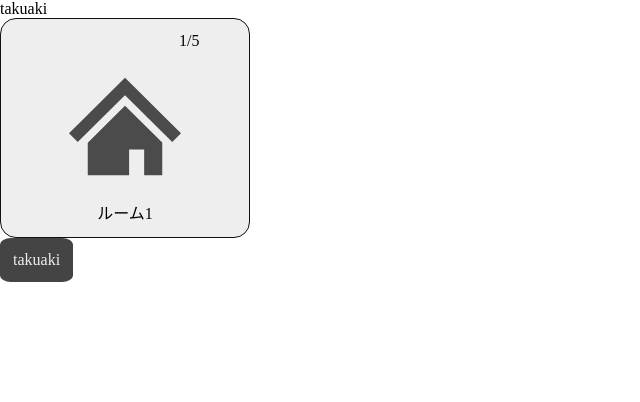
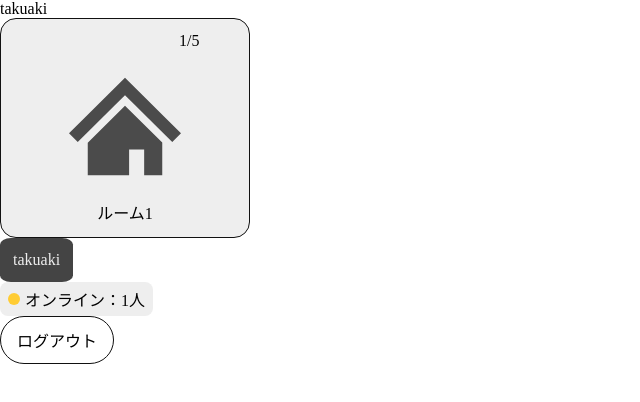
Before and after one commit to uuronn/auras-d-reach, a React (Vite) app: page /takuaki in a window 1280 px wide. Shown: the top 402 px of the page, without its empty margins (0-640 px from the left). Built offline with nearby package versions, Linux system fonts and the light colour scheme; no server answers.

Commit message:
オンライン人数のコンポーネントを作成しました

```diff
--- /dev/null
+++ b/src/components/Logout/index.tsx
@@ -0,0 +1,16 @@
+import { css } from "@emotion/react"
+import { useLogout } from "~/pages/auth/login/hooks/useLogout";
+
+const logoutStyle = css`
+padding: 11px 16px;
+border-radius: 999px;
+border:1px solid #111;
+`;
+
+function Logout() {
+  return (
+    <button css={logoutStyle} onClick={useLogout}>ログアウト</button>
+  )
+}
+
+export default Logout
--- /dev/null
+++ b/src/components/Online/index.tsx
@@ -0,0 +1,34 @@
+import { css } from "@emotion/react";
+import { ComponentPropsWithRef } from "react";
+
+const onlineCircle = css`
+height: 12px;
+width: 12px;
+background-color: #FFCC33;
+border-radius: 50%;
+margin-right: 5px;
+`;
+
+const onlines = css`
+display: flex;
+align-items: center;
+background-color: #eee;
+width: fit-content;
+padding: 5px 8px;
+border-radius: 8px;
+`;
+
+interface OnlineNumbers extends ComponentPropsWithRef<"p"> {
+    onlineNumber:number;
+  }
+function Online({onlineNumber}:OnlineNumbers) {
+    let onlineNumberStyle = onlineNumber >= 2 ? "#66FF33" : "";
+  return (
+    <div css={onlines}>
+        <div css={onlineCircle} style={{backgroundColor:onlineNumberStyle}}></div>
+        <p>オンライン：{onlineNumber}人</p>
+    </div>
+  )
+}
+
+export default Online
--- a/src/pages/takuaki.tsx
+++ b/src/pages/takuaki.tsx
@@ -1,3 +1,5 @@
+import Logout from "~/components/Logout"
+import Online from "~/components/Online"
 import { PlayerName } from "~/components/PlayerName"
 import Room from "~/components/Room"
 
@@ -7,6 +9,8 @@ function Takuaki() {
         <div>takuaki</div>
         <Room personNumbers={1} roomNumber={1}/>
         <PlayerName playerName="takuaki"/>
+        <Online onlineNumber={1}/>
+        <Logout/>
     </div>
 
   )
```
